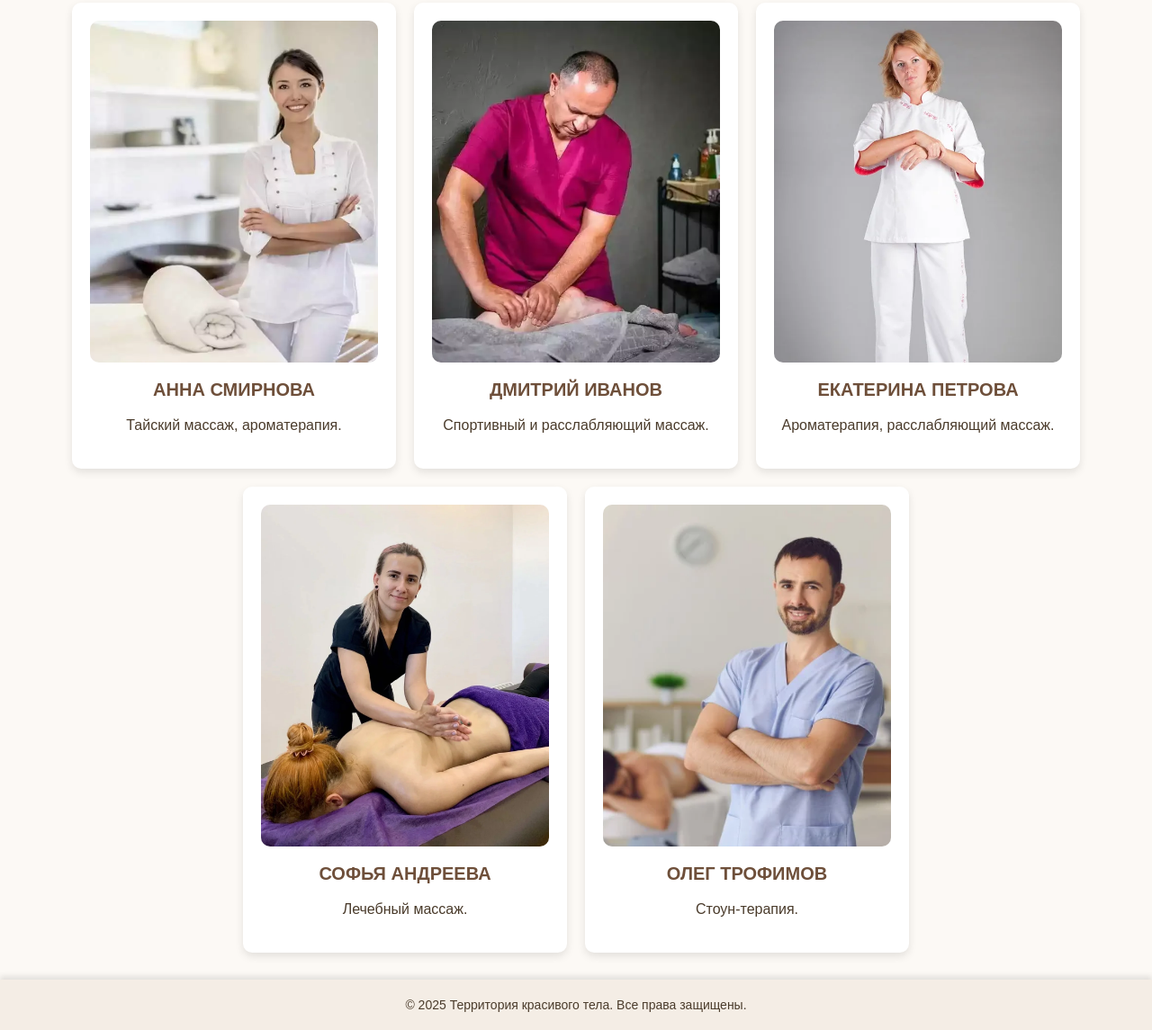
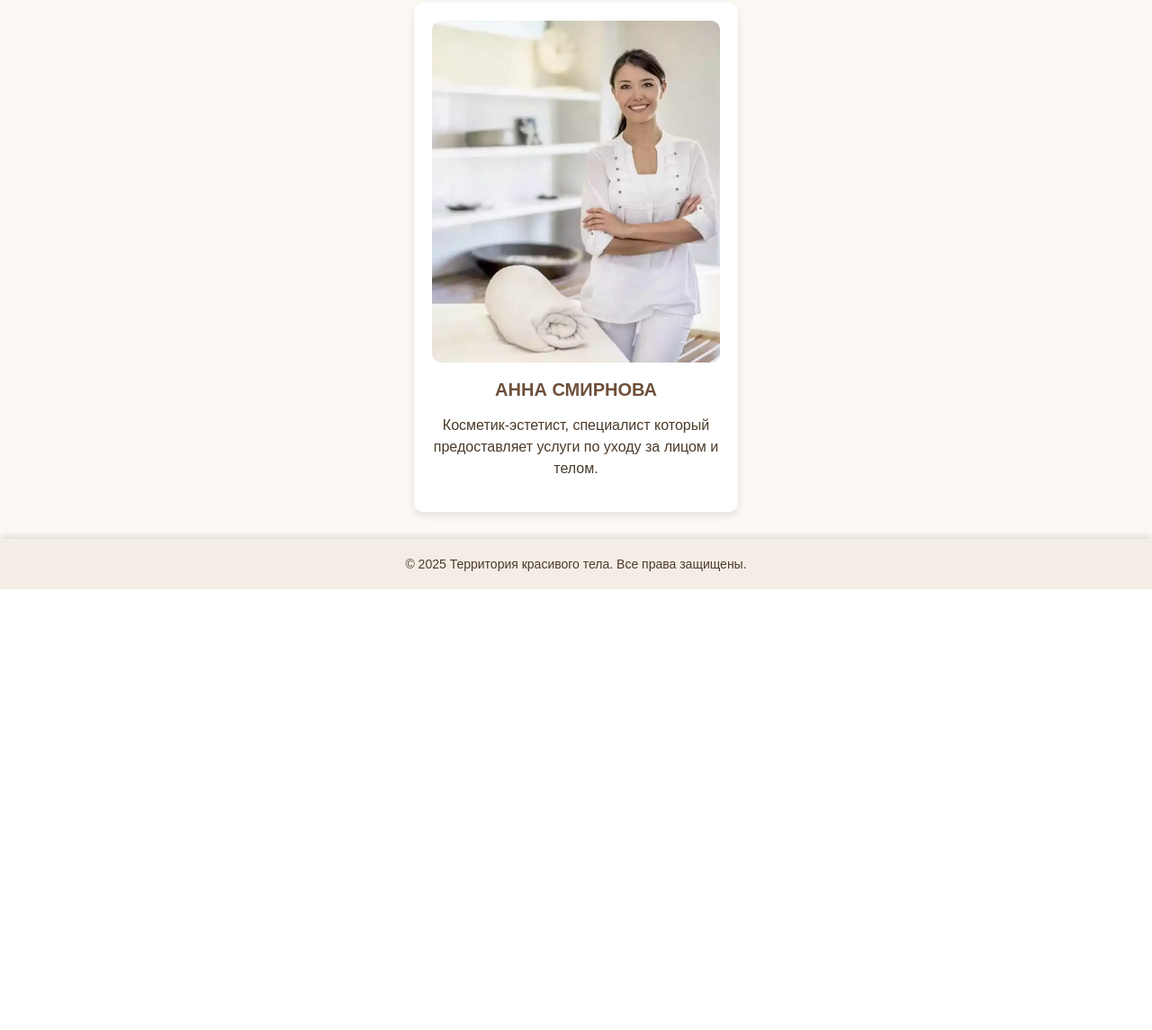
Before and after one commit to Matvei-Lise/dip_frontend, a website built with Vite: page src/pages/team.html in a window 1280 px wide. Shown: the part 214-1359 px from the top of the page at 90% size. After the commit the page ends 869 px from the top, so only its background shows below. Built offline with nearby package versions, Linux system fonts and the light colour scheme.

Commit message:
мастер есть

```diff
--- a/src/pages/team.html
+++ b/src/pages/team.html
@@ -58,30 +58,10 @@
           <div class="card">
             <img src="/img/мастер1.webp" alt="Анна Смирнова" />
             <h3>Анна Смирнова</h3>
-            <p>Тайский массаж, ароматерапия.</p>
-          </div>
-
-          <div class="card">
-            <img src="/img/мастер3.webp" alt="Дмитрий Иванов" />
-            <h3>Дмитрий Иванов</h3>
-            <p>Спортивный и расслабляющий массаж.</p>
-          </div>
-
-          <div class="card">
-            <img src="/img/i.webp" alt="Екатерина Петрова" />
-            <h3>Екатерина Петрова</h3>
-            <p>Ароматерапия, расслабляющий массаж.</p>
-          </div>
-          <div class="card">
-            <img src="/img/мастер5.webp" alt="Анна Смирнова" />
-            <h3>Софья Андреева</h3>
-            <p>Лечебный массаж.</p>
-          </div>
-
-          <div class="card">
-            <img src="/img/мастер4.webp" alt="Дмитрий Иванов" />
-            <h3>Олег Трофимов</h3>
-            <p>Стоун-терапия.</p>
+            <p>
+              Косметик-эстетист, специалист который предоставляет услуги по
+              уходу за лицом и телом.
+            </p>
           </div>
         </div>
       </div>
```
Also changed, not shown: index.html (+4 -13 lines).
